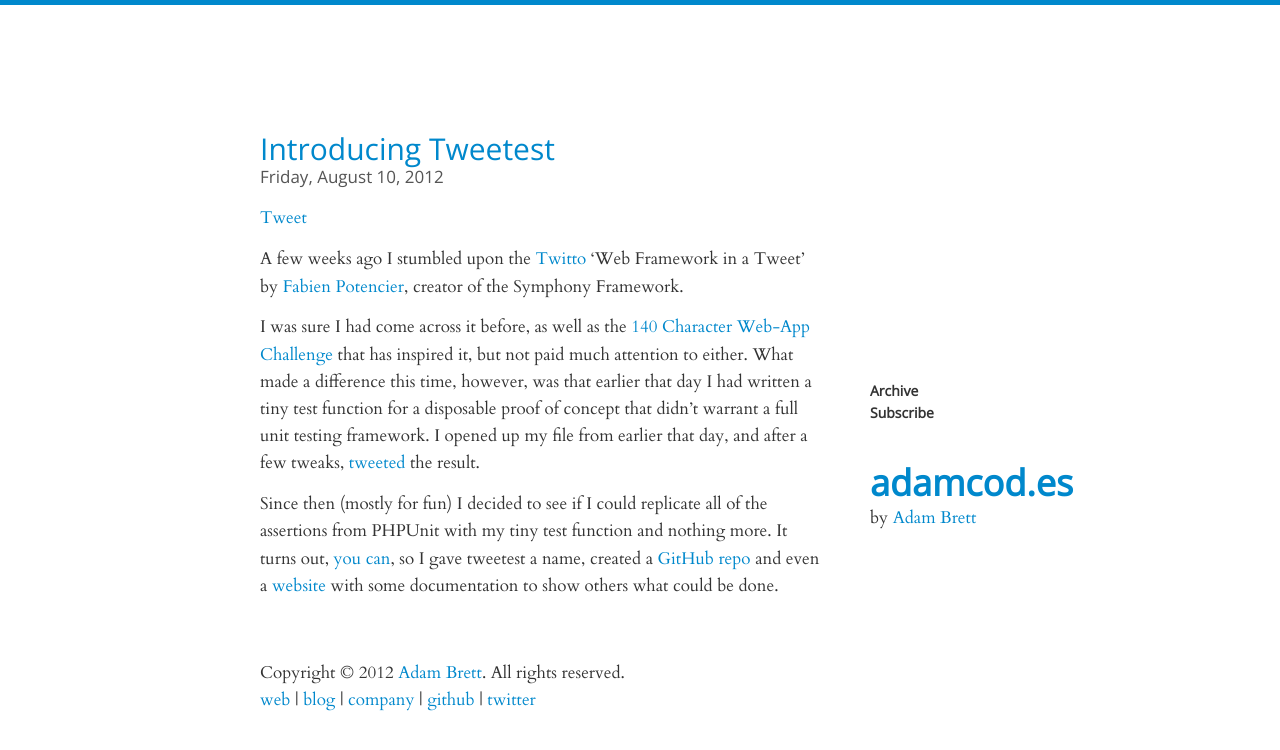
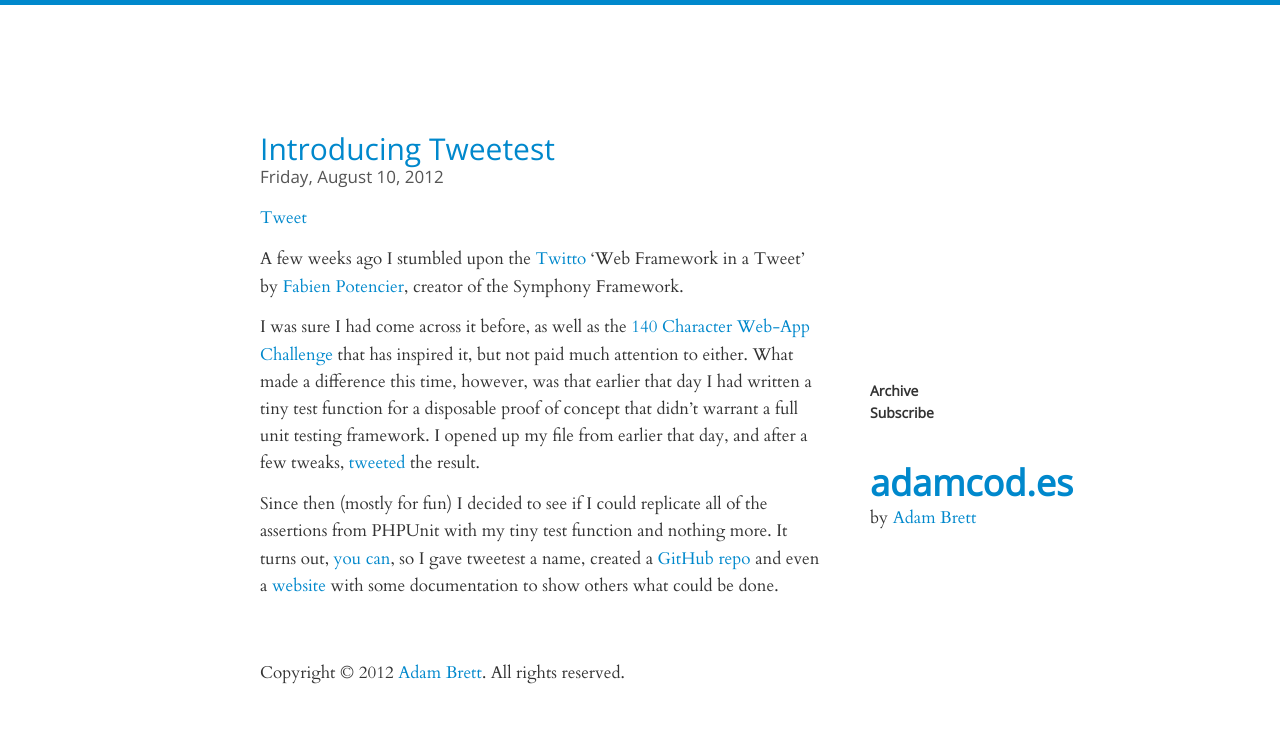
Before and after one commit to marc-f/adamcod.es, a Jekyll site: the page built from index.html, in a window 1280 px wide. Shown: the top 750 px of the page. Built offline with Jekyll 4.4.1, drawn with Linux system fonts in a browser that asks for light colours; comment, search, counter and statistics services are not loaded.

Commit message:
I don't like the links in the footer

```diff
--- a/_layouts/default.html
+++ b/_layouts/default.html
@@ -43,12 +43,7 @@
     {{ content }}
 
 	<footer>
-		<p>Copyright &copy; 2012 <a href="http://adambrett.co.uk">Adam Brett</a>.  All rights reserved.<br />
-        <a href="http://adambrett.co.uk">web</a> |
-        <a href="http://adamcod.es">blog</a> |
-        <a href="http://voreti.com">company</a> |
-        <a href="http://github.com/adambrett">github</a> |
-        <a href="http://twitter.com/sixdaysad">twitter</a></p>
+		<p>Copyright &copy; 2012 <a href="http://adambrett.co.uk">Adam Brett</a>.  All rights reserved.</p>
 	</footer>
 
 	<script type="text/javascript" src="http://platform.twitter.com/widgets.js?ver=1.1"></script>
```
